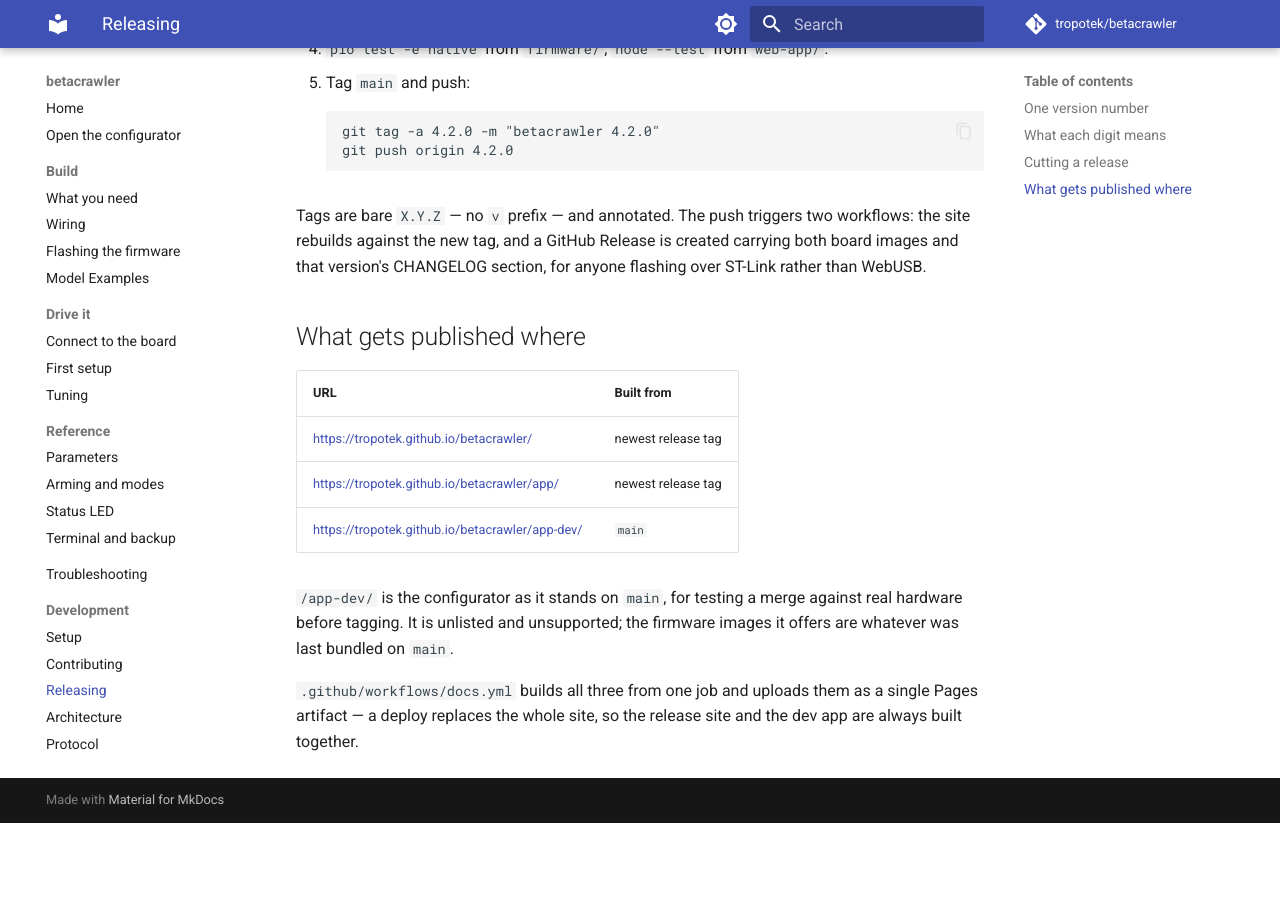
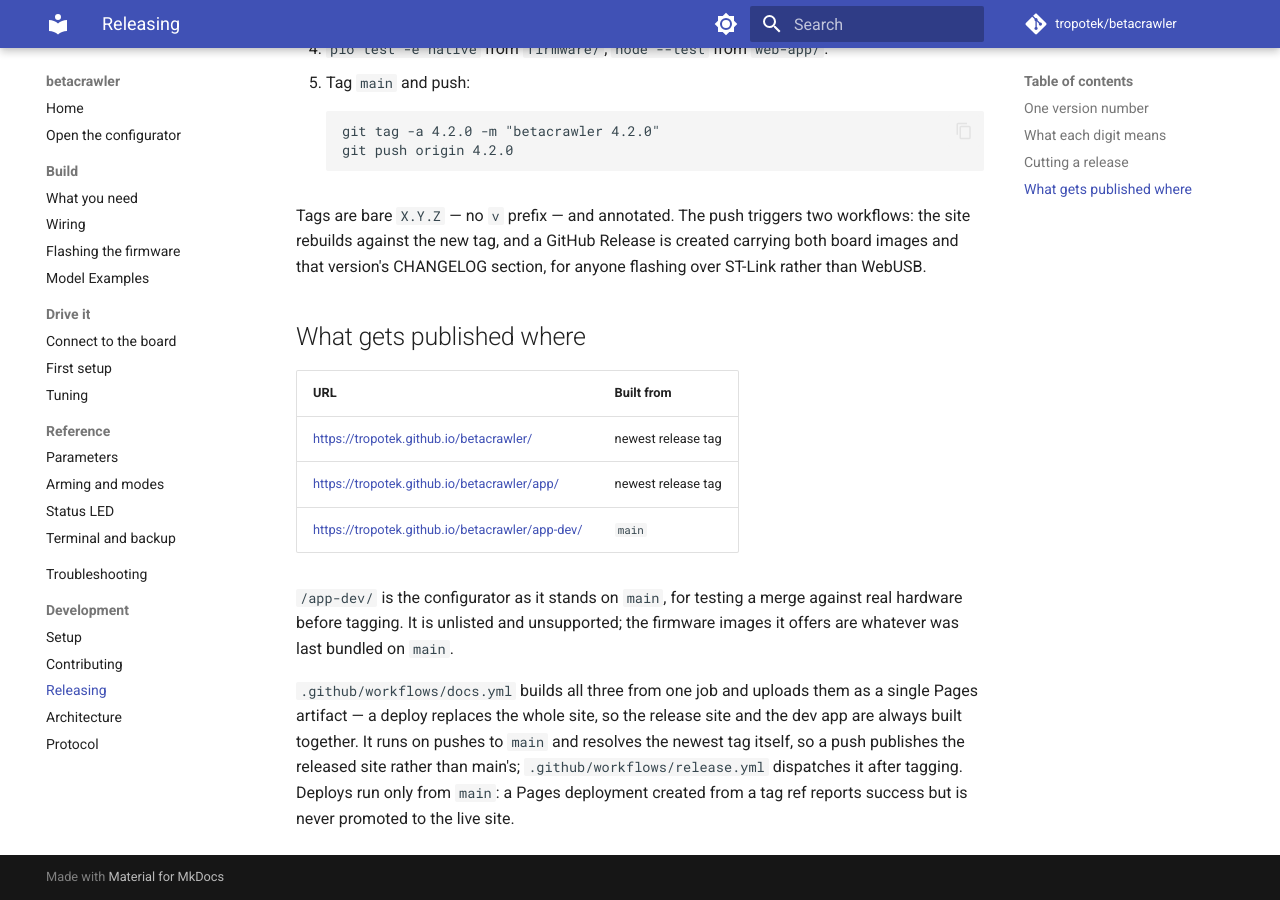
Before and after one commit to tropotek/betacrawler, an MkDocs documentation site: the page built from docs/development/releasing.md, in a window 1280 px wide and 900 px high, scrolled down 1101 px. Built offline with MkDocs 1.6.1 and Material for MkDocs 9.7.7, drawn with Linux system fonts in a browser that asks for light colours; comment, search, counter and statistics services are not loaded; before the commit the page ends 1924 px from its top, so only the background shows below that.

Commit message:
fix: pages deploys run from main, not from the tag
A Pages deployment created from a tag ref is recorded and reports
success, but is never promoted -- 4.2.1 built and uploaded a correct
artifact at 06:07 and the live site kept serving the 06:03 one for over
fifteen minutes, with the tag's own firmware image 404ing.

The build step already resolves the newest tag regardless of what
triggered it, so the tag trigger was never what made the released site
correct. It is dropped, and the release workflow dispatches docs.yml
against main after tagging instead.

Co-Authored-By: Claude Opus 5 <noreply@anthropic.com>

```diff
--- a/docs/development/releasing.md
+++ b/docs/development/releasing.md
@@ -61,4 +61,7 @@ last bundled on `main`.
 
 `.github/workflows/docs.yml` builds all three from one job and uploads them as a single Pages
 artifact — a deploy replaces the whole site, so the release site and the dev app are always built
-together.
+together. It runs on pushes to `main` and resolves the newest tag itself, so a push publishes the
+released site rather than main's; `.github/workflows/release.yml` dispatches it after tagging.
+Deploys run only from `main`: a Pages deployment created from a tag ref reports success but is
+never promoted to the live site.
```
Also changed, not shown: CHANGELOG.md (+6 -1 lines), 2 other files.
